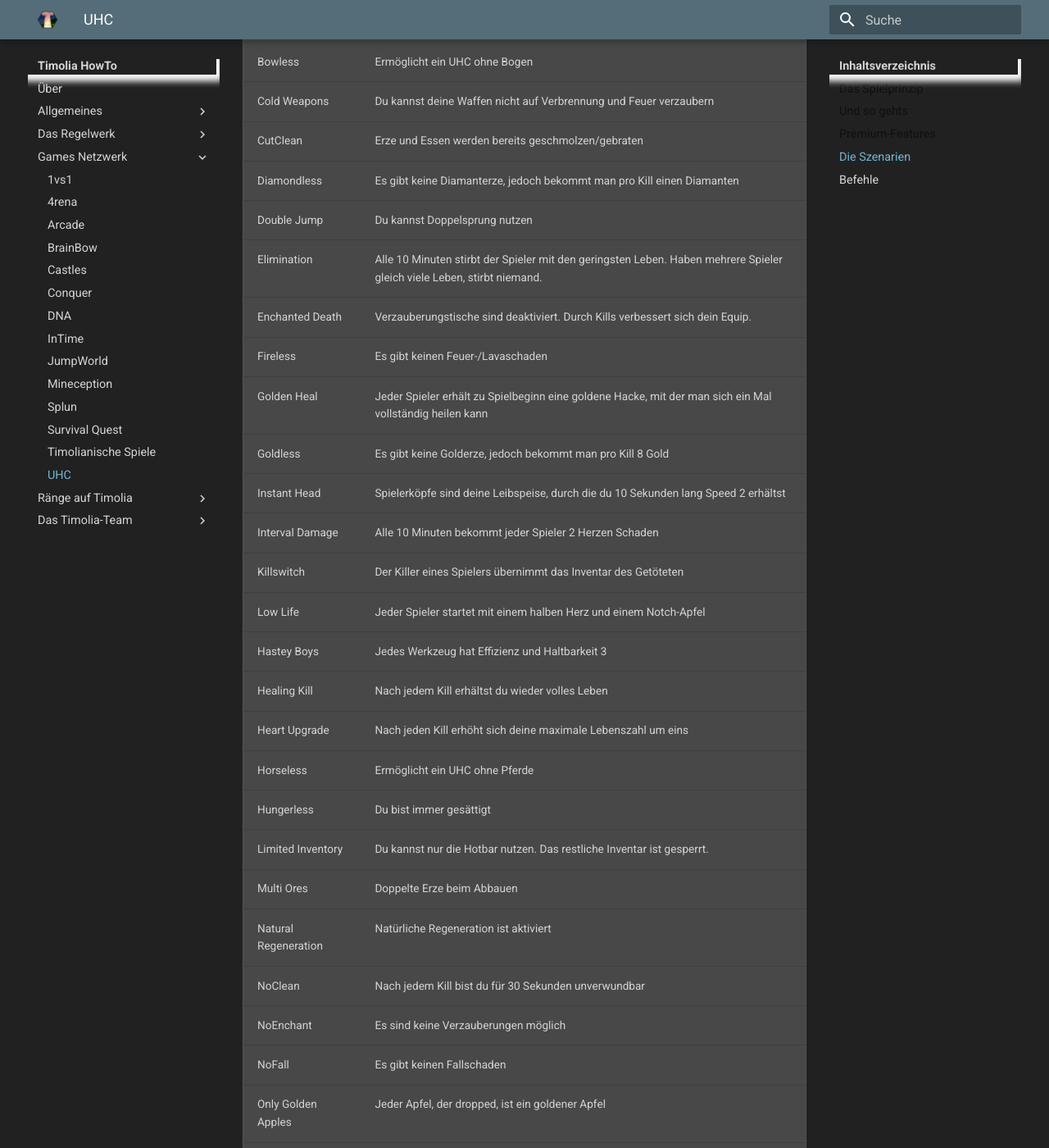
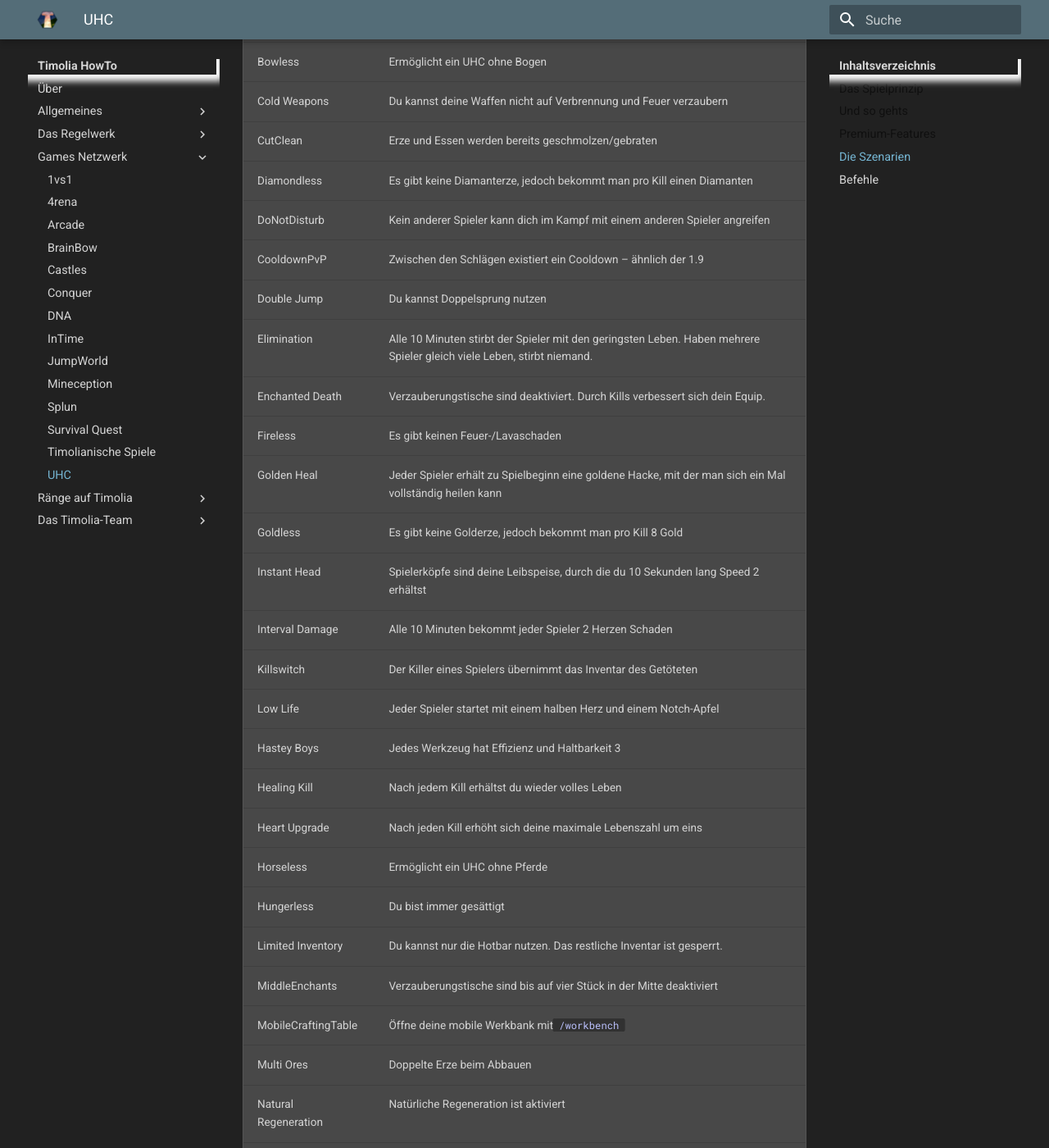
Before and after one commit to TimoliaDE/HowTo, an MkDocs documentation site: the page built from docs/games/uhc.md, in a window 1280 px wide and 1400 px high, scrolled down 1734 px. Shown: the whole window at 82% size. Built offline with MkDocs 1.6.1 and Material for MkDocs 9.7.7, drawn with Linux system fonts in a browser that asks for light colours; old or Windows-style settings are respelled for this version of MkDocs.

Commit message:
UHC scenarios add DoNotDisturb CooldownPvP MiddleEnchants MobileCraftingTable

```diff
--- a/docs/games/uhc.md
+++ b/docs/games/uhc.md
@@ -39,6 +39,8 @@ Hier findest du alle UHC-Szenarien und deren Bedeutung.
 | Cold Weapons         | Du kannst deine Waffen nicht auf Verbrennung und Feuer verzaubern |
 | CutClean             | Erze und Essen werden bereits geschmolzen/gebraten |
 | Diamondless          | Es gibt keine Diamanterze, jedoch bekommt man pro Kill einen Diamanten |
+| DoNotDisturb         | Kein anderer Spieler kann dich im Kampf mit einem anderen Spieler angreifen |
+| CooldownPvP          | Zwischen den Schlägen existiert ein Cooldown – ähnlich der 1.9 |
 | Double Jump          | Du kannst Doppelsprung nutzen |
 | Elimination          | Alle 10 Minuten stirbt der Spieler mit den geringsten Leben. Haben mehrere Spieler gleich viele Leben, stirbt niemand. |
 | Enchanted Death      | Verzauberungstische sind deaktiviert. Durch Kills verbessert sich dein Equip. |
@@ -55,6 +57,8 @@ Hier findest du alle UHC-Szenarien und deren Bedeutung.
 | Horseless            | Ermöglicht ein UHC ohne Pferde |
 | Hungerless           | Du bist immer gesättigt |
 | Limited Inventory    | Du kannst nur die Hotbar nutzen. Das restliche Inventar ist gesperrt. |
+| MiddleEnchants       | Verzauberungstische sind bis auf vier Stück in der Mitte deaktiviert |
+| MobileCraftingTable  | Öffne deine mobile Werkbank mit `/workbench` |
 | Multi Ores           | Doppelte Erze beim Abbauen |
 | Natural Regeneration | Natürliche Regeneration ist aktiviert |
 | NoClean              | Nach jedem Kill bist du für 30 Sekunden unverwundbar |
```
